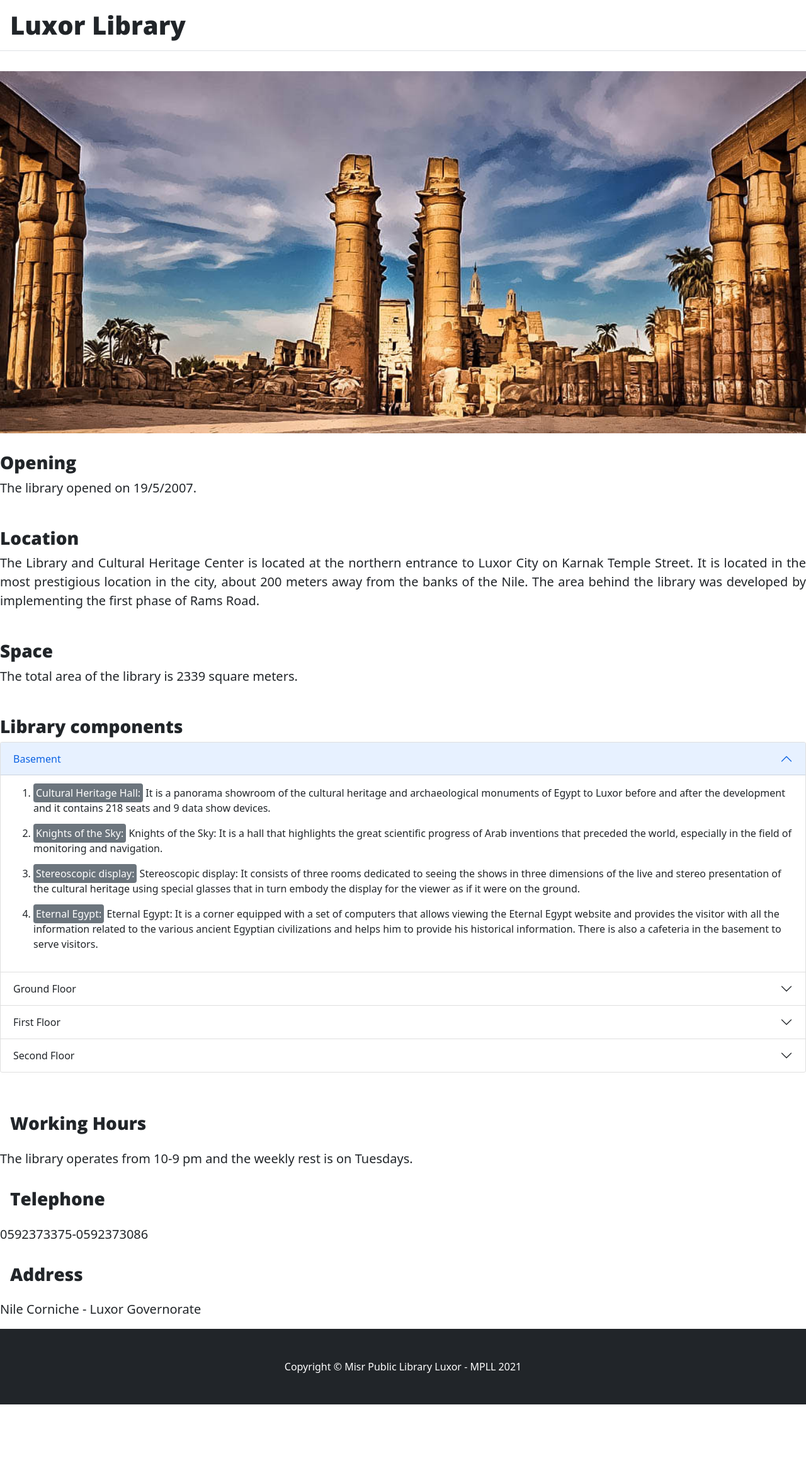
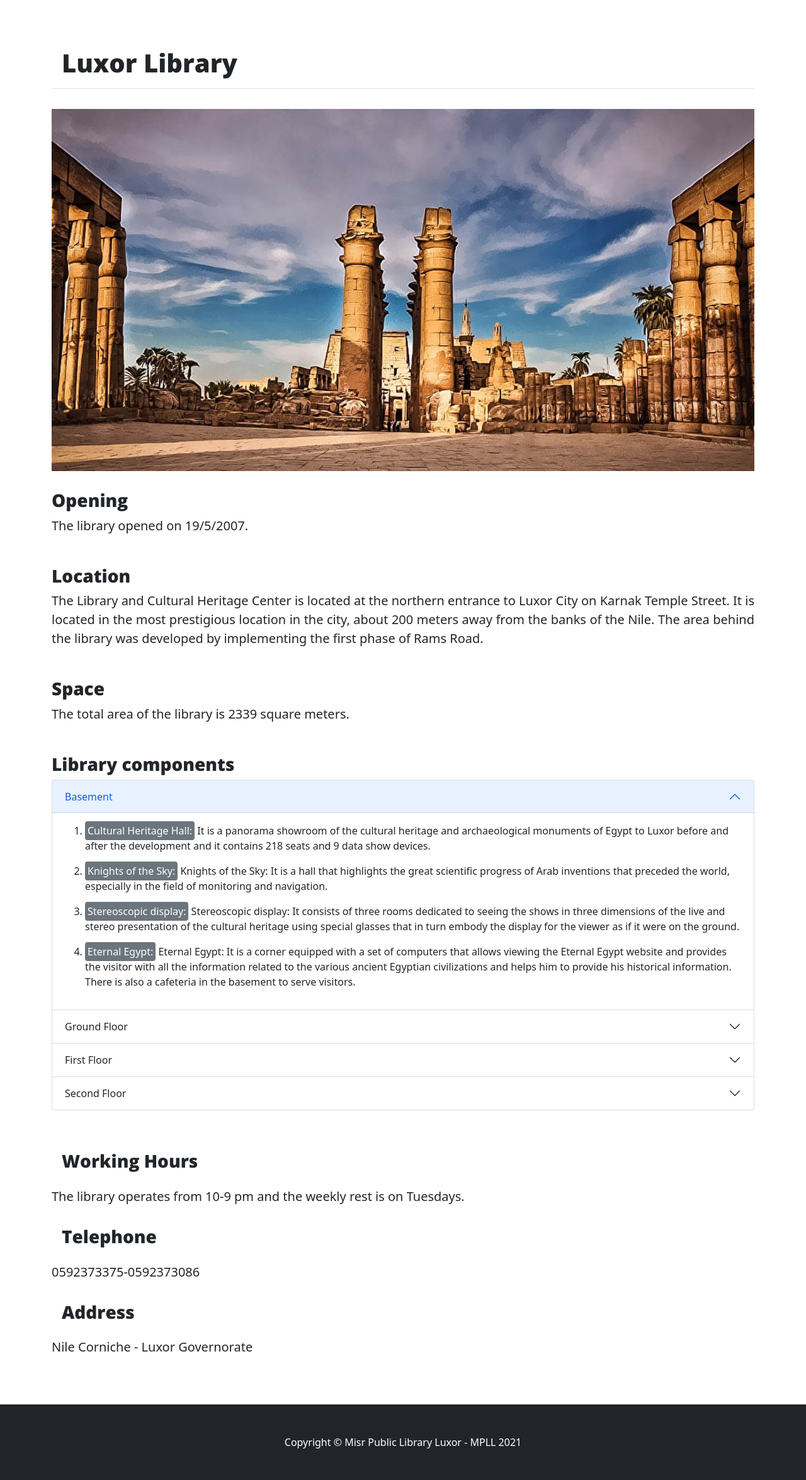
Before and after one commit to ZiadMansourM/MPLL, a Django app: page /about/ in a window 1280 px wide. Shown: the part 56-2406 px from the top of the page at 63% size. Before the commit the page ends 2286 px from the top, so only its background shows below. Run offline with Django 3.2, Linux system fonts and the light colour scheme; parts of the project's set-up code (start-up, migrations or seed data) failed here and were passed over; some libraries are stand-ins or nearby versions.

Commit message:
added container to about page

```diff
--- a/main/templates/main/about.html
+++ b/main/templates/main/about.html
@@ -2,7 +2,9 @@
 {% load static %}
 
 {% block content %}
-<!-- opening -->
+<section class="main-section">
+    <div class="container-lg">
+        <!-- opening -->
 <h1 class="border-bottom p-3 about-h1">Luxor Library</h1>
 <br>
 <div class="opening mb-5">
@@ -116,4 +118,7 @@
     <h3 class="mb-2 p-3 about-h3">Address</h3>
     <p class="fs-5">Nile Corniche - Luxor Governorate</p>
 </div>
+    </div>
+</section>
+
 {% endblock content %}
```
